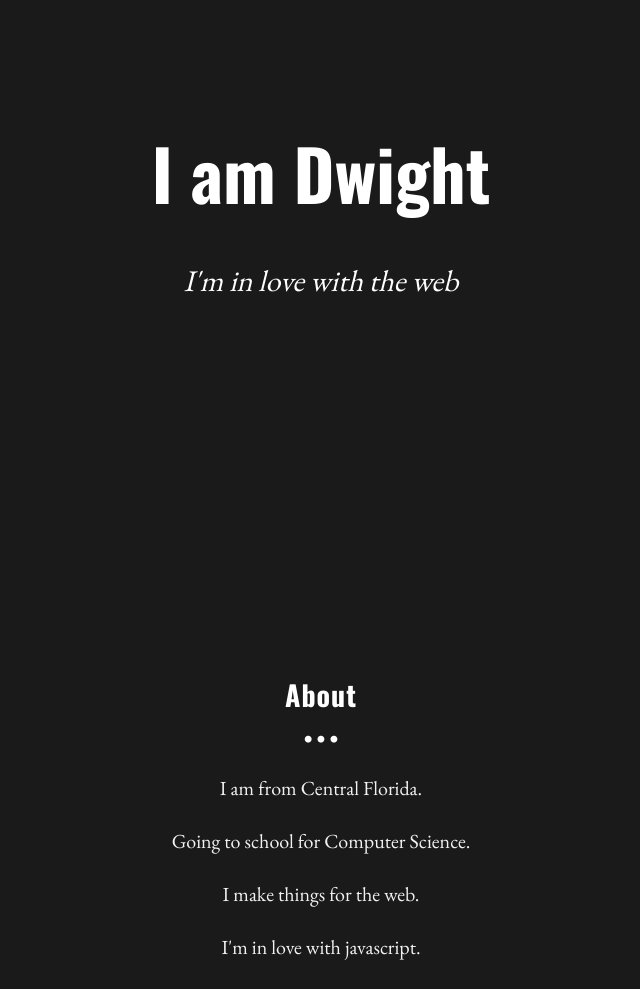
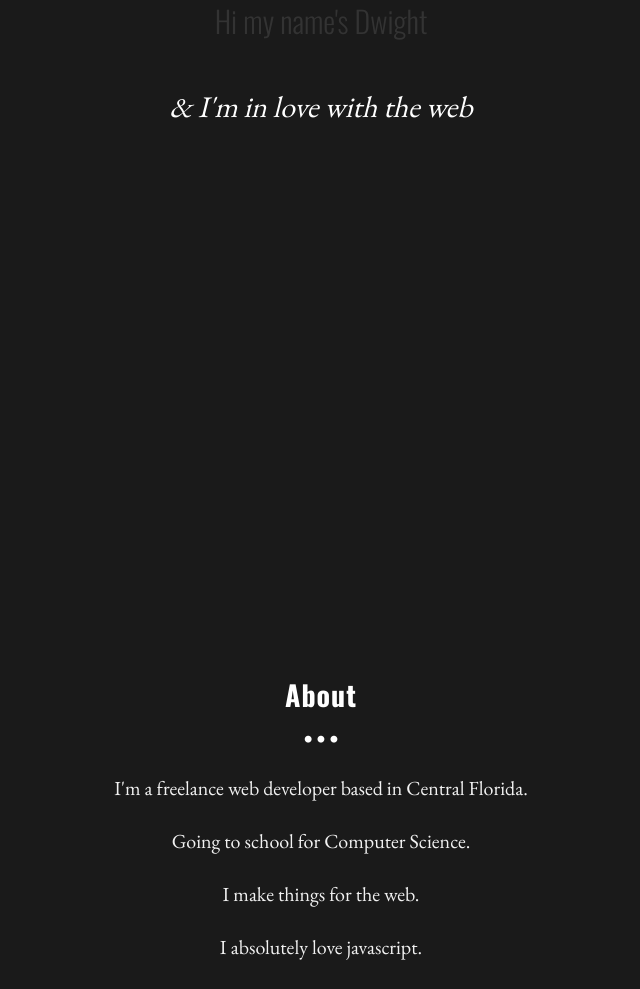
Before and after one commit to m0n01d/imdwit.github.io, a plain HTML site: page index.html in a window 1280 px wide. Shown: the part 100-1089 px from the top of the page, without its empty margins (319-959 px from the left). Drawn offline with nearby package versions, Linux system fonts and the light colour scheme.

Commit message:
updated html
formatting and description

```diff
--- a/index.html
+++ b/index.html
@@ -14,12 +14,10 @@
 
     <!-- Custom styles for this template -->
     <link href="assets/css/main.css" rel="stylesheet">
-	<link rel="stylesheet" href="assets/css/font-awesome.min.css">
+	  <link rel="stylesheet" href="assets/css/font-awesome.min.css">
 
     <script src="assets/js/jquery.min.js"></script>
-	<script src="assets/js/modernizr.custom.js"></script>
-
-
+	  <script src="assets/js/modernizr.custom.js"></script>
 
     <link href='http://fonts.googleapis.com/css?family=Oswald:400,300,700' rel='stylesheet' type='text/css'>
     <link href='http://fonts.googleapis.com/css?family=EB+Garamond' rel='stylesheet' type='text/css'>
@@ -30,7 +28,6 @@
       <script src="assets/js/respond.min.js"></script>
     <![endif]-->
   </head>
-
   <body data-spy="scroll" data-offset="0" data-target="#theMenu">
 
 	<!-- Menu -->
@@ -63,9 +60,9 @@
 			</div>
 			<br>
 			<div class="row">
-				<h1>I am Dwight</h1>
+				<h2>Hi my name's Dwight</h2>
 				<br>
-				<h3>I'm in love with the web</h3>
+				<h3>& I'm in love with the web</h3>
 				<br>
 			</div>
 		</div><!-- /container -->
@@ -83,10 +80,10 @@
 
 				<!-- INTRO INFORMATIO-->
 				<div class="col-lg-6 col-lg-offset-3">
-					<p>I am from Central Florida.</p>
+          <p>I'm a freelance web developer based in Central Florida.</p>
 					<p>Going to school for Computer Science.</p>
 					<p>I make things for the web.</p>
-					<p>I'm in love with javascript.</p>
+					<p>I absolutely love javascript.</p>
 				</div>
 			</div>
 		</div><!-- /container -->
```
